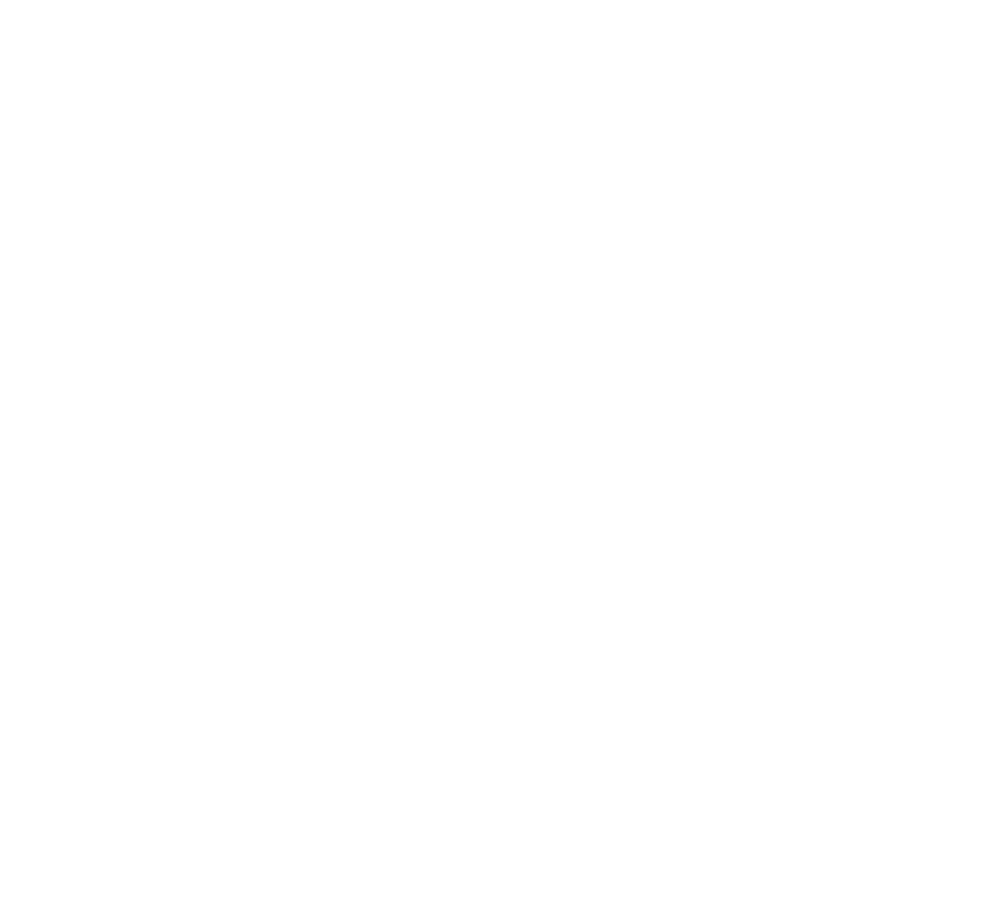
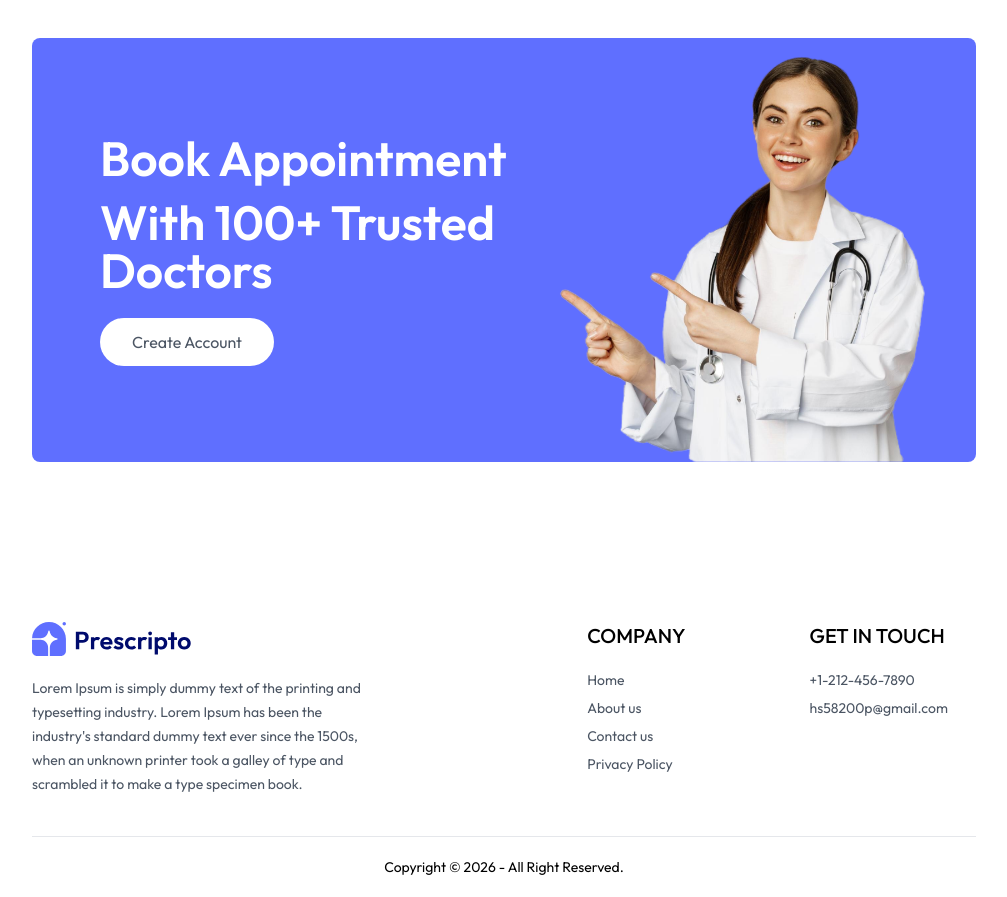
Before and after one commit to hashirsajid58200p/fashion-freaks-full-stack, a React (Vite) app in the folder frontend/: page / in a window 1280 px wide. Shown: the part 2360-3257 px from the top of the page, without its empty margins (136-1143 px from the left). Before the commit the page ends 2382 px from the top, so only its background shows below. Built offline with nearby package versions, Linux system fonts and the light colour scheme.

Commit message:
feat(frontend): add AppContext, Banner, Footer, and integrate TopDoctors navigation

```diff
--- a/frontend/index.html
+++ b/frontend/index.html
@@ -1,5 +1,5 @@
 <!doctype html>
-<html lang="en">
+<html lang="en" class="scroll-smooth">
   <head>
     <meta charset="UTF-8" />
     <link rel="icon" type="image/svg+xml" href="/favicon.svg" />
--- a/frontend/src/App.jsx
+++ b/frontend/src/App.jsx
@@ -9,6 +9,7 @@
 import MyAppointments from "./pages/MyAppointments";
 import Appointment from "./pages/Appointment";
 import Navbar from "./components/Navbar";
+import Footer from "./components/Footer";
 
 const App = () => {
   return (
@@ -25,6 +26,7 @@
         <Route path="/my-appointments" element={<MyAppointments />} />
         <Route path="/appointment/:docId" element={<Appointment />} />
       </Routes>
+      <Footer />
     </div>
   );
 };
--- /dev/null
+++ b/frontend/src/components/Banner.jsx
@@ -0,0 +1,39 @@
+import React from "react";
+import { assets } from "../assets/assets";
+import { useNavigate } from "react-router-dom";
+
+const Banner = () => {
+  const navigate = useNavigate();
+
+  return (
+    <div className="flex bg-primary rounded-lg px-6 sm:px-10 md:px-14 lg:px-12  my-20 md:mx-10">
+      {/* ----left side---- */}
+      <div className="flex-1 py-8 sm:py-10 md:py-16 lg:py-24 lg:pl-5">
+        <div className="text-xl sm:text-2xl md:text-3xl lg:text-5xl font-semibold text-white">
+          <p>Book Appointment</p>
+          <p className="mt-4">With 100+ Trusted Doctors</p>
+        </div>
+        <button
+          onClick={() => {
+            navigate("/login");
+            scrollTo(0, 0);
+          }}
+          className="bg-white text-sm sm:text-base text-gray-600 px-8 py-3 rounded-full mt-6 hover:scale-105 transition-all "
+        >
+          Create Account
+        </button>
+      </div>
+
+      {/* ----right side---- */}
+      <div className="hidden md:block md:w-1/2 lg:w-[370px] relative">
+        <img
+          className="w-full absolute bottom-0 right-0 max-w-md"
+          src={assets.appointment_img}
+          alt=""
+        />
+      </div>
+    </div>
+  );
+};
+
+export default Banner;
--- /dev/null
+++ b/frontend/src/components/Footer.jsx
@@ -0,0 +1,48 @@
+import React from "react";
+import { assets } from "../assets/assets";
+
+const Footer = () => {
+  return (
+    <div className="md:mx-10">
+      <div className="flex flex-col sm:grid grid-cols-[3fr_1fr_1fr] gap-14 my-10 mt-40 text-sm">
+        {/* ----left section---- */}
+        <div>
+          <img className="mb-5 w-40" src={assets.logo} alt="" />
+          <p className="w-full md:w-2/3 text-gray-600 leading-6">
+            Lorem Ipsum is simply dummy text of the printing and typesetting
+            industry. Lorem Ipsum has been the industry's standard dummy text
+            ever since the 1500s, when an unknown printer took a galley of type
+            and scrambled it to make a type specimen book.
+          </p>
+        </div>
+        {/* ----center section---- */}
+        <div>
+          <p className="text-xl font-medium mb-5">COMPANY</p>
+          <ul className="flex flex-col gap-2 text-gray-600">
+            <li>Home</li>
+            <li>About us</li>
+            <li>Contact us</li>
+            <li>Privacy Policy</li>
+          </ul>
+        </div>
+        {/* ----right section---- */}
+        <div>
+          <p className="text-xl font-medium mb-5">GET IN TOUCH</p>
+          <ul className="flex flex-col gap-2 text-gray-600">
+            <li>+1-212-456-7890</li>
+            <li>hs58200p@gmail.com</li>
+          </ul>
+        </div>
+      </div>
+      {/* ----copyright text---- */}
+      <div>
+        <hr />
+        <p className="py-5 text-sm text-center">
+          Copyright © 2026 - All Right Reserved.
+        </p>
+      </div>
+    </div>
+  );
+};
+
+export default Footer;
--- a/frontend/src/components/TopDoctors.jsx
+++ b/frontend/src/components/TopDoctors.jsx
@@ -1,9 +1,11 @@
-import React from "react";
-import { doctors } from "../assets/assets";
+import React, { useContext } from "react";
 import { useNavigate } from "react-router-dom";
+import { AppContext } from "../context/AppContext";
 
 const TopDoctors = () => {
   const navigate = useNavigate();
+  const { doctors } = useContext(AppContext);
+
   return (
     <div className="flex flex-col items-center gap-4 my-16 text-gray-900 md:mx-10">
       <h1 className="text-3xl font-medium">Top Doctors to Book</h1>
@@ -29,7 +31,13 @@
           </div>
         ))}
       </div>
-      <button className="bg-blue-50 text-gray-600 px-12 py-3 rounded-full mt-10">
+      <button
+        onClick={() => {
+          navigate("/doctors");
+          scrollTo(0, 0);
+        }}
+        className="bg-blue-50 text-gray-600 px-12 py-3 rounded-full mt-10"
+      >
         More
       </button>
     </div>
--- /dev/null
+++ b/frontend/src/context/AppContext.jsx
@@ -0,0 +1,15 @@
+import { createContext } from "react";
+import { doctors } from "../assets/assets";
+
+export const AppContext = createContext();
+
+const AppContextProvider = (props) => {
+  const value = {
+    doctors,
+  };
+  return (
+    <AppContext.Provider value={value}>{props.children}</AppContext.Provider>
+  );
+};
+
+export default AppContextProvider;
--- a/frontend/src/index.css
+++ b/frontend/src/index.css
@@ -1,6 +1,11 @@
+@import url('https://fonts.googleapis.com/css2?family=Outfit:wght@100..900&display=swap');
 @tailwind base;
 @tailwind components;
 @tailwind utilities;
+
+*{
+    font-family: Outfit;
+}
 
 .active hr{
     @apply block
--- a/frontend/src/main.jsx
+++ b/frontend/src/main.jsx
@@ -3,9 +3,12 @@
 import "./index.css";
 import App from "./App.jsx";
 import { BrowserRouter } from "react-router-dom";
+import AppContextProvider from "./context/AppContext.jsx";
 
 createRoot(document.getElementById("root")).render(
   <BrowserRouter>
-    <App />
+    <AppContextProvider>
+      <App />
+    </AppContextProvider>
   </BrowserRouter>,
 );
--- a/frontend/src/pages/Home.jsx
+++ b/frontend/src/pages/Home.jsx
@@ -2,6 +2,7 @@
 import Header from "../components/Header";
 import SpecialityMenu from "../components/SpecialityMenu";
 import TopDoctors from "../components/TopDoctors";
+import Banner from "../components/Banner";
 
 const Home = () => {
   return (
@@ -9,6 +10,7 @@
       <Header />
       <SpecialityMenu />
       <TopDoctors />
+      <Banner />
     </div>
   );
 };
```
